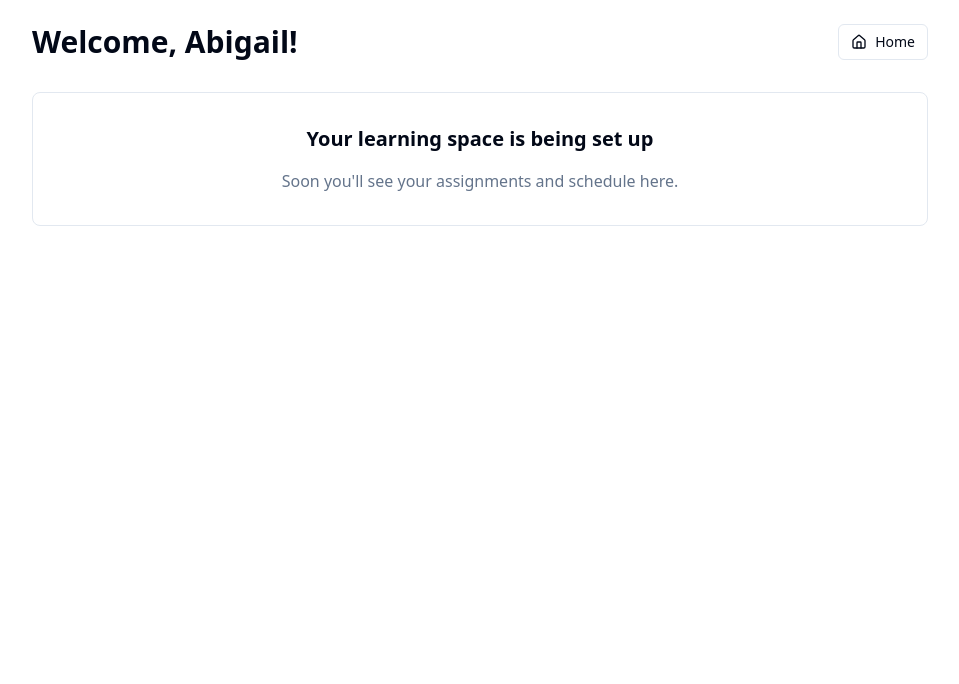
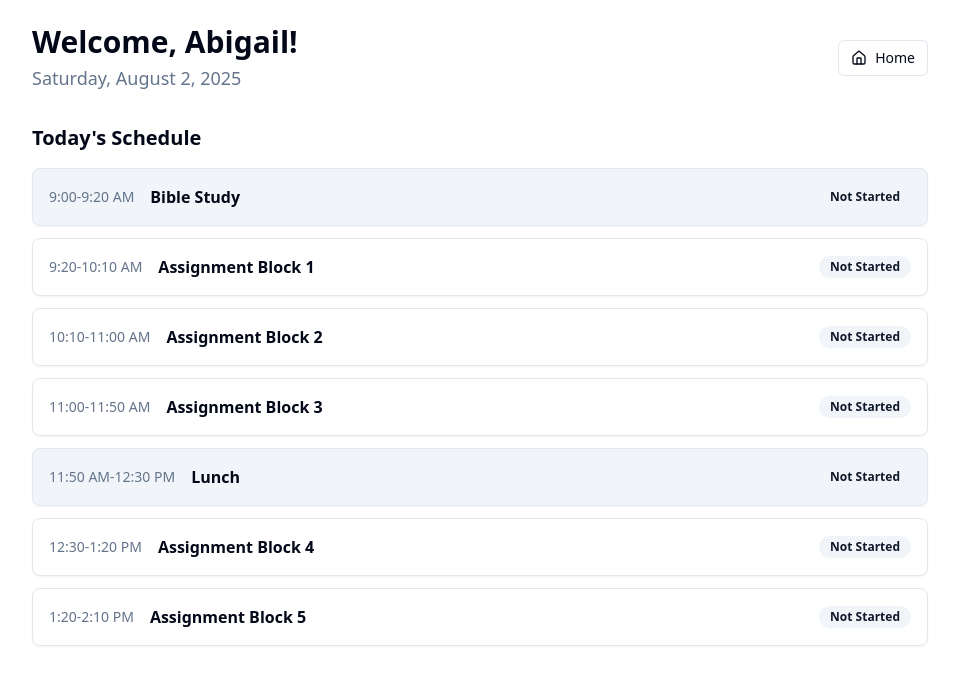
Before and after one commit to reb-cat/learning-schedule, a React (Vite) app: page /abigail in a window 1280 px wide. Shown: the top 684 px of the page, without its empty margins (160-1119 px from the left). Built offline with nearby package versions, Linux system fonts and the light colour scheme.

Commit message:
Add schedule structure
Implement daily schedule display on student dashboards. Includes date display and a list of hardcoded schedule blocks with time, subject, and status. Fixed blocks have a gray background, while assignment blocks have a white background.

```diff
--- a/src/pages/AbigailDashboard.tsx
+++ b/src/pages/AbigailDashboard.tsx
@@ -1,13 +1,32 @@
 import { Link } from "react-router-dom";
 import { Button } from "@/components/ui/button";
+import { Card, CardContent } from "@/components/ui/card";
+import { Badge } from "@/components/ui/badge";
 import { Home } from "lucide-react";
+import { format } from "date-fns";
+
+const scheduleBlocks = [
+  { time: "9:00-9:20 AM", subject: "Bible Study", isFixed: true },
+  { time: "9:20-10:10 AM", subject: "Assignment Block 1", isFixed: false },
+  { time: "10:10-11:00 AM", subject: "Assignment Block 2", isFixed: false },
+  { time: "11:00-11:50 AM", subject: "Assignment Block 3", isFixed: false },
+  { time: "11:50 AM-12:30 PM", subject: "Lunch", isFixed: true },
+  { time: "12:30-1:20 PM", subject: "Assignment Block 4", isFixed: false },
+  { time: "1:20-2:10 PM", subject: "Assignment Block 5", isFixed: false },
+];
 
 const AbigailDashboard = () => {
+  const today = new Date();
+  const dateDisplay = format(today, "EEEE, MMMM d, yyyy");
+
   return (
     <div className="min-h-screen bg-background p-6">
       <div className="max-w-4xl mx-auto">
         <div className="flex items-center justify-between mb-8">
-          <h1 className="text-3xl font-bold text-foreground">Welcome, Abigail!</h1>
+          <div>
+            <h1 className="text-3xl font-bold text-foreground">Welcome, Abigail!</h1>
+            <p className="text-lg text-muted-foreground mt-1">{dateDisplay}</p>
+          </div>
           <Link to="/">
             <Button variant="outline" size="sm" className="flex items-center gap-2">
               <Home size={16} />
@@ -16,13 +35,30 @@ const AbigailDashboard = () => {
           </Link>
         </div>
 
-        <div className="bg-card border border-border rounded-lg p-8 text-center">
-          <h2 className="text-xl font-semibold text-card-foreground mb-4">
-            Your learning space is being set up
-          </h2>
-          <p className="text-muted-foreground">
-            Soon you'll see your assignments and schedule here.
-          </p>
+        <div className="space-y-4">
+          <h2 className="text-xl font-semibold text-foreground">Today's Schedule</h2>
+
+          <div className="space-y-3">
+            {scheduleBlocks.map((block, index) => (
+              <Card key={index} className={`${block.isFixed ? 'bg-muted' : 'bg-card'} border border-border`}>
+                <CardContent className="p-4">
+                  <div className="flex items-center justify-between">
+                    <div className="flex items-center gap-4">
+                      <div className="font-medium text-sm text-muted-foreground min-w-0">
+                        {block.time}
+                      </div>
+                      <div className="font-semibold text-foreground">
+                        {block.subject}
+                      </div>
+                    </div>
+                    <Badge variant="secondary" className="text-xs">
+                      Not Started
+                    </Badge>
+                  </div>
+                </CardContent>
+              </Card>
+            ))}
+          </div>
         </div>
       </div>
     </div>
--- a/src/pages/KhalilDashboard.tsx
+++ b/src/pages/KhalilDashboard.tsx
@@ -1,13 +1,32 @@
 import { Link } from "react-router-dom";
 import { Button } from "@/components/ui/button";
+import { Card, CardContent } from "@/components/ui/card";
+import { Badge } from "@/components/ui/badge";
 import { Home } from "lucide-react";
+import { format } from "date-fns";
+
+const scheduleBlocks = [
+  { time: "9:00-9:20 AM", subject: "Bible Study", isFixed: true },
+  { time: "9:20-10:10 AM", subject: "Assignment Block 1", isFixed: false },
+  { time: "10:10-11:00 AM", subject: "Assignment Block 2", isFixed: false },
+  { time: "11:00-11:50 AM", subject: "Assignment Block 3", isFixed: false },
+  { time: "11:50 AM-12:30 PM", subject: "Lunch", isFixed: true },
+  { time: "12:30-1:20 PM", subject: "Assignment Block 4", isFixed: false },
+  { time: "1:20-2:10 PM", subject: "Assignment Block 5", isFixed: false },
+];
 
 const KhalilDashboard = () => {
+  const today = new Date();
+  const dateDisplay = format(today, "EEEE, MMMM d, yyyy");
+
   return (
     <div className="min-h-screen bg-background p-6">
       <div className="max-w-4xl mx-auto">
         <div className="flex items-center justify-between mb-8">
-          <h1 className="text-3xl font-bold text-foreground">Welcome, Khalil!</h1>
+          <div>
+            <h1 className="text-3xl font-bold text-foreground">Welcome, Khalil!</h1>
+            <p className="text-lg text-muted-foreground mt-1">{dateDisplay}</p>
+          </div>
           <Link to="/">
             <Button variant="outline" size="sm" className="flex items-center gap-2">
               <Home size={16} />
@@ -16,13 +35,30 @@ const KhalilDashboard = () => {
           </Link>
         </div>
 
-        <div className="bg-card border border-border rounded-lg p-8 text-center">
-          <h2 className="text-xl font-semibold text-card-foreground mb-4">
-            Your learning space is being set up
-          </h2>
-          <p className="text-muted-foreground">
-            Soon you'll see your assignments and schedule here.
-          </p>
+        <div className="space-y-4">
+          <h2 className="text-xl font-semibold text-foreground">Today's Schedule</h2>
+
+          <div className="space-y-3">
+            {scheduleBlocks.map((block, index) => (
+              <Card key={index} className={`${block.isFixed ? 'bg-muted' : 'bg-card'} border border-border`}>
+                <CardContent className="p-4">
+                  <div className="flex items-center justify-between">
+                    <div className="flex items-center gap-4">
+                      <div className="font-medium text-sm text-muted-foreground min-w-0">
+                        {block.time}
+                      </div>
+                      <div className="font-semibold text-foreground">
+                        {block.subject}
+                      </div>
+                    </div>
+                    <Badge variant="secondary" className="text-xs">
+                      Not Started
+                    </Badge>
+                  </div>
+                </CardContent>
+              </Card>
+            ))}
+          </div>
         </div>
       </div>
     </div>
```
